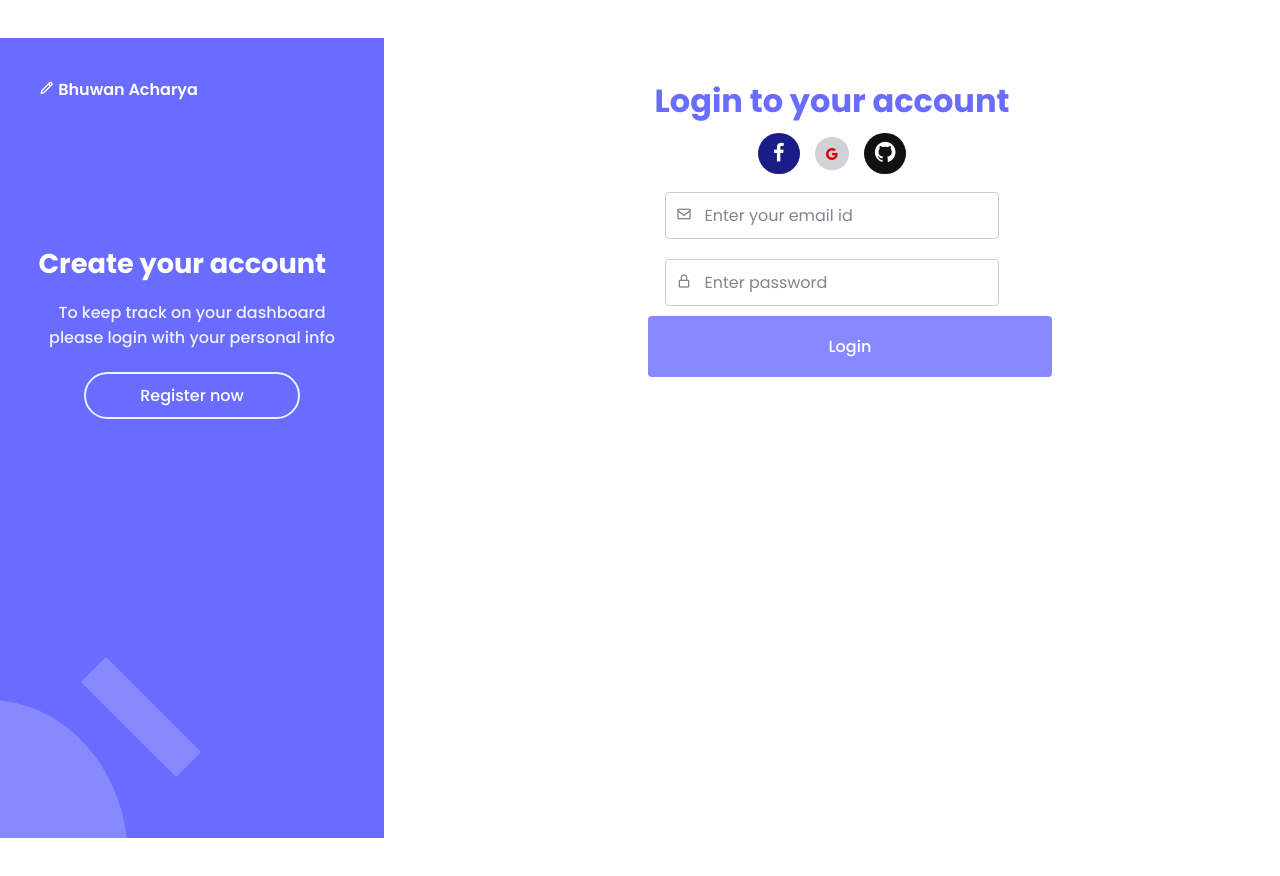
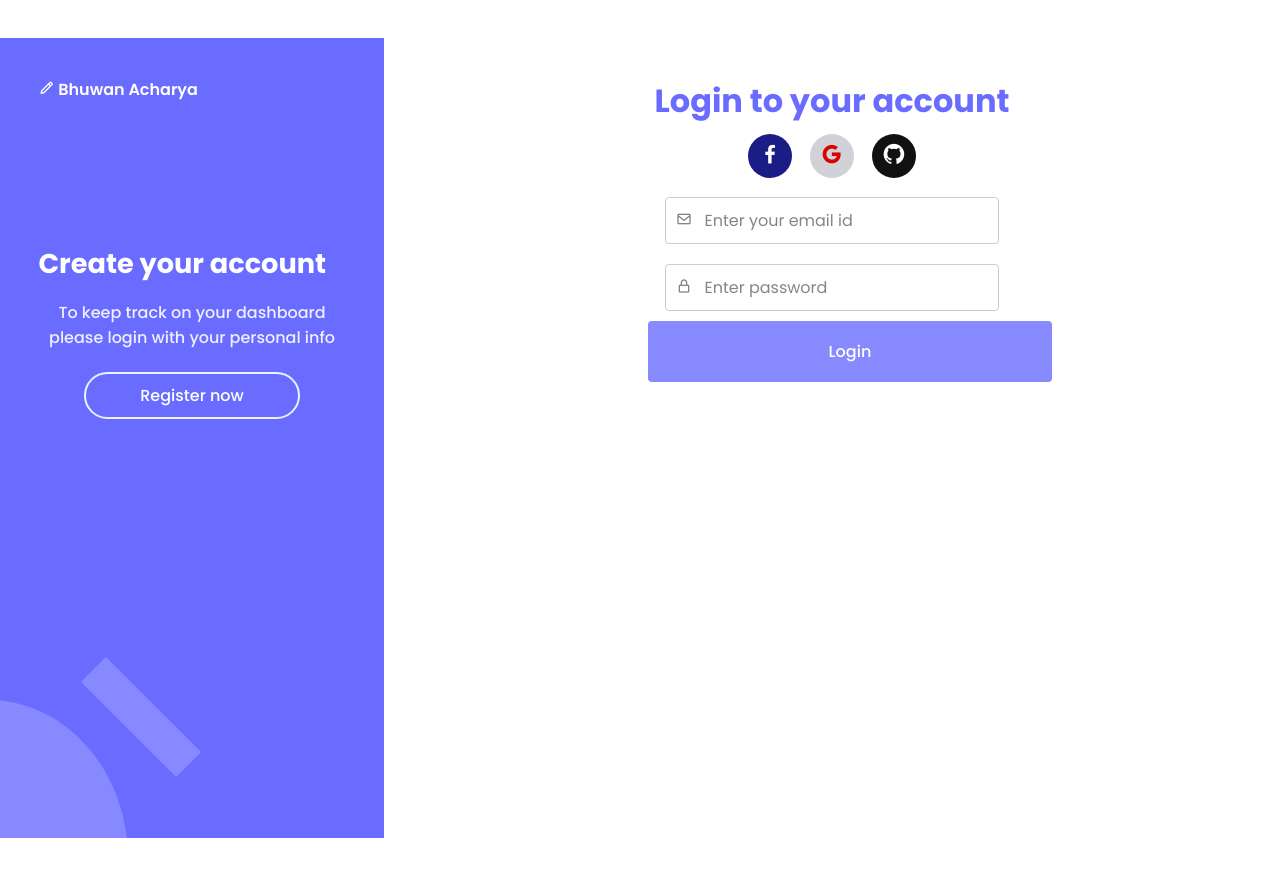
Before and after one commit to Bhuwan597/code, a plain HTML site: page login.html in a window 1280 px wide. Drawn offline with nearby package versions, Linux system fonts and the light colour scheme.

Commit message:
First Commit

```diff
--- a/login.html
+++ b/login.html
@@ -23,7 +23,7 @@
             <p class="big-heading">Login to your account</p>
             <div class="social-media-platform">
                 <a href="#" class="facebook"><i class='bx bx-sm bxl-facebook' ></i></a>
-                <a href="#" class="google"><i class='bx bxl-google'></i></i></a>
+                <a href="#" class="google"><i class='bx bx-sm bxl-google'></i></i></a>
                 <a href="#" class="github"><i class='bx bx-sm bxl-github' ></i></a>
             </div>
             <div class="login-form-contents">
```
